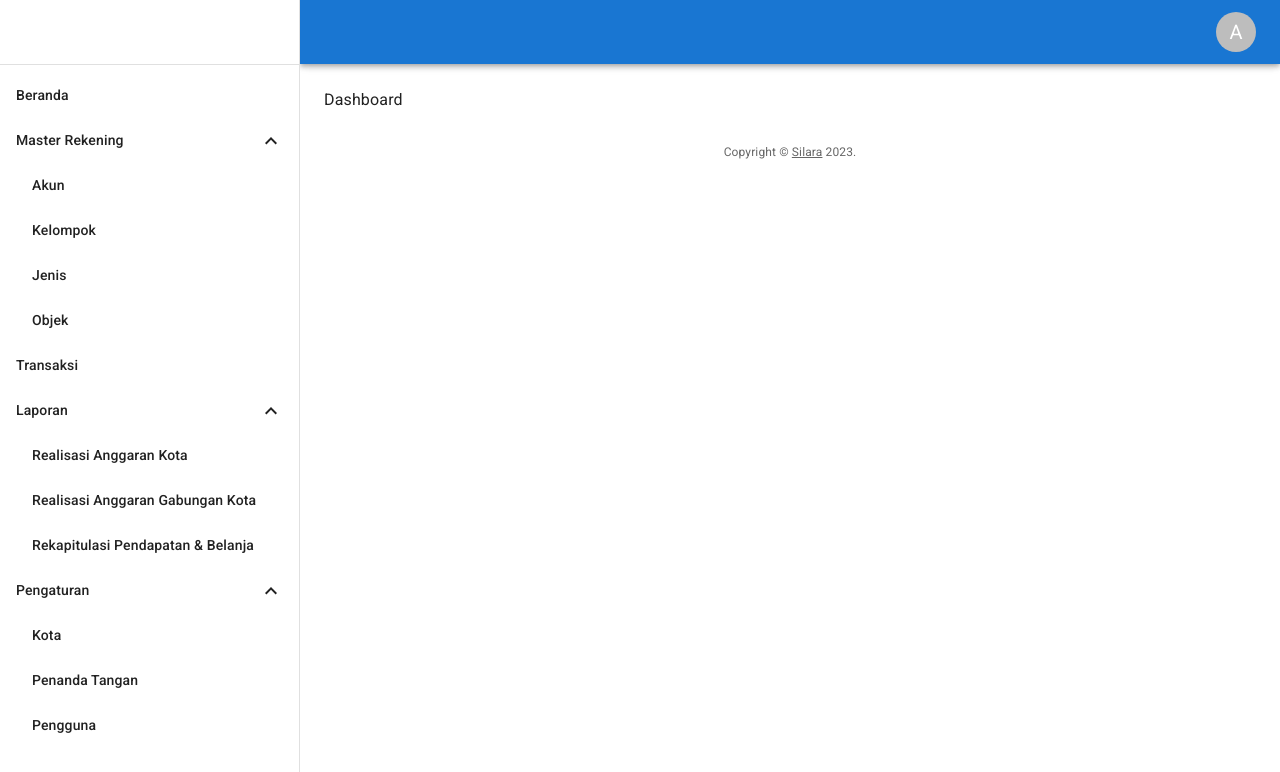
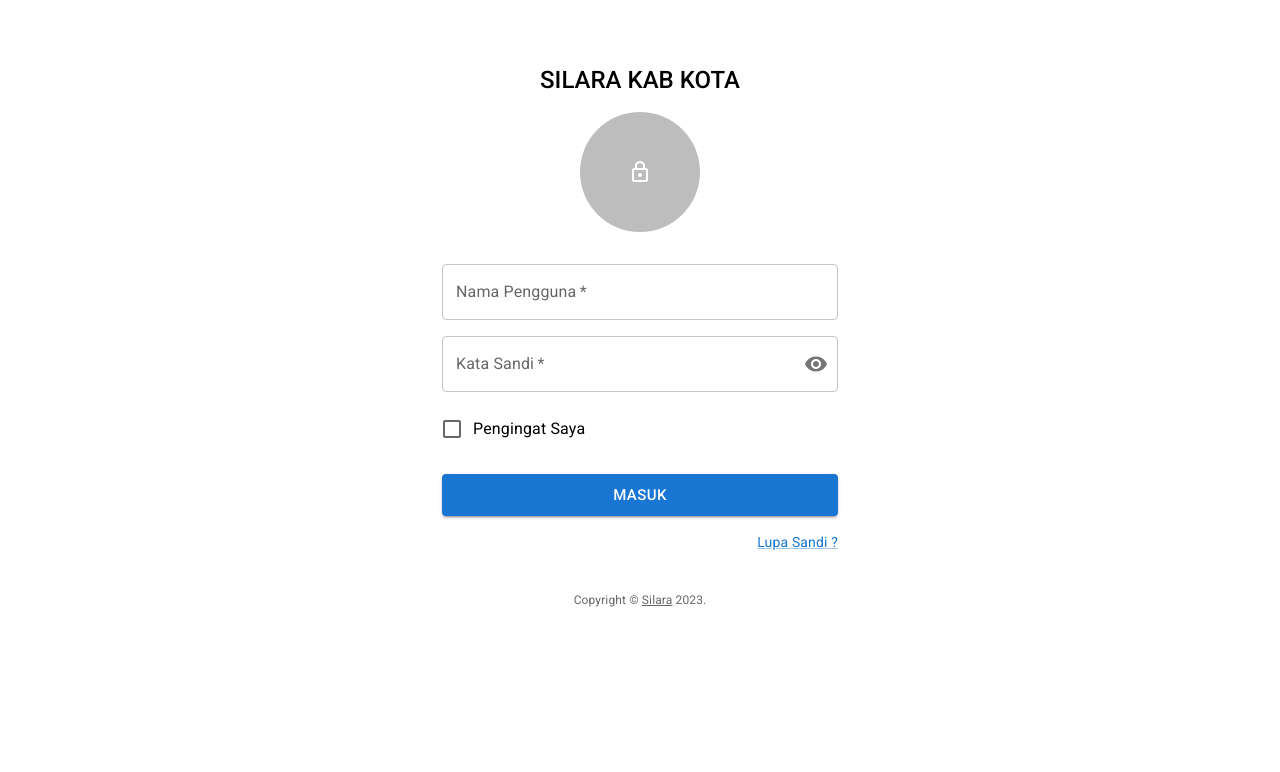
Before and after one commit to faidlurrohman/silara, a React (Create React App) app: page /auth/login in a window 1280 px wide. Before the commit this address led to /. Shown: the top 772 px of the page. Built offline with nearby package versions, Linux system fonts and the light colour scheme.

Commit message:
init login

```diff
--- a/src/App.js
+++ b/src/App.js
@@ -1,6 +1,7 @@
 import { BrowserRouter, Outlet, Route, Routes } from "react-router-dom";
 
 import Login from "./pages/auth/Login";
+import ForgotPassword from "./pages/auth/ForgotPassword";
 import NotFound from "./pages/404";
 import Dashboard from "./pages/Dashboard";
 
@@ -33,6 +34,14 @@ function App() {
               </UnprotectedRoute>
             }
           />
+          <Route
+            path="forgot-password"
+            element={
+              <UnprotectedRoute>
+                <ForgotPassword />
+              </UnprotectedRoute>
+            }
+          />
         </Route>
         <Route path="*" element={<NotFound />} />
       </Routes>
--- /dev/null
+++ b/src/components/Copyright.js
@@ -0,0 +1,20 @@
+import { Link, Typography } from "@mui/material";
+
+export default function Copyright(props) {
+  return (
+    <Typography
+      variant="body2"
+      color="text.secondary"
+      align="center"
+      fontSize={12}
+      {...props}
+    >
+      {"Copyright © "}
+      <Link color="inherit" href="#">
+        Silara
+      </Link>{" "}
+      {new Date().getFullYear()}
+      {"."}
+    </Typography>
+  );
+}
--- a/src/components/Footer.js
+++ b/src/components/Footer.js
@@ -1,4 +1,5 @@
-import { Box, Link, Typography } from "@mui/material";
+import { Box } from "@mui/material";
+import Copyright from "./Copyright";
 
 export default function Footer() {
   return (
@@ -10,19 +11,7 @@ export default function Footer() {
         alignItems: "center",
       }}
     >
-      <Typography
-        variant="body2"
-        color="text.secondary"
-        align="center"
-        fontSize={12}
-      >
-        {"Copyright © "}
-        <Link color="inherit" href="#">
-          Silara
-        </Link>{" "}
-        {new Date().getFullYear()}
-        {"."}
-      </Typography>
+      <Copyright />
     </Box>
   );
 }
--- a/src/components/Header.js
+++ b/src/components/Header.js
@@ -2,7 +2,6 @@ import {
   AppBar,
   Avatar,
   Box,
-  CssBaseline,
   IconButton,
   Menu,
   MenuItem,
@@ -28,7 +27,6 @@ export default function Header({ handleDrawerToggle }) {
 
   return (
     <>
-      <CssBaseline />
       <AppBar
         position="fixed"
         sx={{
--- a/src/components/ProtectedRoute.js
+++ b/src/components/ProtectedRoute.js
@@ -1,7 +1,7 @@
 import { Navigate } from "react-router-dom";
 
 export default function ProtectedRoute({ children }) {
-  const isLoggin = true;
+  const isLoggin = false;
 
   if (isLoggin) {
     return children;
--- a/src/components/UnprotectedRoute.js
+++ b/src/components/UnprotectedRoute.js
@@ -1,7 +1,7 @@
 import { Navigate } from "react-router-dom";
 
 export default function UnprotectedRoute({ children }) {
-  const isLoggin = true;
+  const isLoggin = false;
 
   if (isLoggin) {
     return <Navigate to={"/"} replace />;
--- a/src/index.js
+++ b/src/index.js
@@ -3,15 +3,21 @@ import ReactDOM from "react-dom/client";
 import "./index.css";
 import App from "./App";
 import reportWebVitals from "./reportWebVitals";
+import { createTheme, ThemeProvider } from "@mui/material/styles";
+
 import "@fontsource/roboto/300.css";
 import "@fontsource/roboto/400.css";
 import "@fontsource/roboto/500.css";
 import "@fontsource/roboto/700.css";
 
+const theme = createTheme();
+
 const root = ReactDOM.createRoot(document.getElementById("root"));
 root.render(
   <React.StrictMode>
-    <App />
+    <ThemeProvider theme={theme}>
+      <App />
+    </ThemeProvider>
   </React.StrictMode>
 );
 
--- /dev/null
+++ b/src/pages/auth/ForgotPassword.js
@@ -0,0 +1,3 @@
+export default function ForgotPassword() {
+  return <div>ForgotPassword</div>;
+}
--- a/src/pages/auth/Login.js
+++ b/src/pages/auth/Login.js
@@ -1,3 +1,114 @@
+import {
+  Avatar,
+  Box,
+  Button,
+  Checkbox,
+  Container,
+  FormControlLabel,
+  Grid,
+  IconButton,
+  InputAdornment,
+  Link,
+  TextField,
+  Typography,
+} from "@mui/material";
+import { LockOutlined, Visibility, VisibilityOff } from "@mui/icons-material";
+import Copyright from "../../components/Copyright";
+import { useState } from "react";
+
 export default function Login() {
-  return <div>Login</div>;
+  const [showPassword, setShowPassword] = useState(false);
+
+  const handleClickShowPassword = () => setShowPassword((show) => !show);
+  const handleMouseDownPassword = (event) => event.preventDefault();
+
+  const handleSubmit = (event) => {
+    event.preventDefault();
+    const data = new FormData(event.currentTarget);
+
+    console.log({
+      username: data.get("username"),
+      password: data.get("password"),
+    });
+  };
+
+  return (
+    <Container component="main" maxWidth="xs">
+      <Box
+        sx={{
+          marginTop: 8,
+          display: "flex",
+          flexDirection: "column",
+          alignItems: "center",
+        }}
+      >
+        <Typography component="h1" variant="h5" sx={{ mb: 1, fontWeight: 500 }}>
+          SILARA KAB KOTA
+        </Typography>
+        <Avatar sx={{ m: 1, width: 120, height: 120 }}>
+          <LockOutlined />
+        </Avatar>
+        <Box component="form" noValidate onSubmit={handleSubmit} sx={{ mt: 3 }}>
+          <Grid container spacing={2}>
+            <Grid item xs={12}>
+              <TextField
+                required
+                fullWidth
+                id="username"
+                name="username"
+                label="Nama Pengguna"
+              />
+            </Grid>
+            <Grid item xs={12}>
+              <TextField
+                required
+                fullWidth
+                id="password"
+                name="password"
+                label="Kata Sandi"
+                type={showPassword ? "text" : "password"}
+                InputProps={{
+                  endAdornment: (
+                    <InputAdornment position="end">
+                      <IconButton
+                        aria-label="toggle password visibility"
+                        onClick={handleClickShowPassword}
+                        onMouseDown={handleMouseDownPassword}
+                        edge="end"
+                      >
+                        {showPassword ? <VisibilityOff /> : <Visibility />}
+                      </IconButton>
+                    </InputAdornment>
+                  ),
+                }}
+              />
+            </Grid>
+            <Grid item xs={12}>
+              <FormControlLabel
+                control={<Checkbox value="allowExtraEmails" color="primary" />}
+                label="Pengingat Saya"
+              />
+            </Grid>
+          </Grid>
+          <Button
+            type="submit"
+            fullWidth
+            variant="contained"
+            size="large"
+            sx={{ mt: 3, mb: 2 }}
+          >
+            Masuk
+          </Button>
+          <Grid container justifyContent="flex-end">
+            <Grid item>
+              <Link href="#" variant="body2">
+                Lupa Sandi ?
+              </Link>
+            </Grid>
+          </Grid>
+        </Box>
+      </Box>
+      <Copyright sx={{ mt: 5 }} />
+    </Container>
+  );
 }
```
